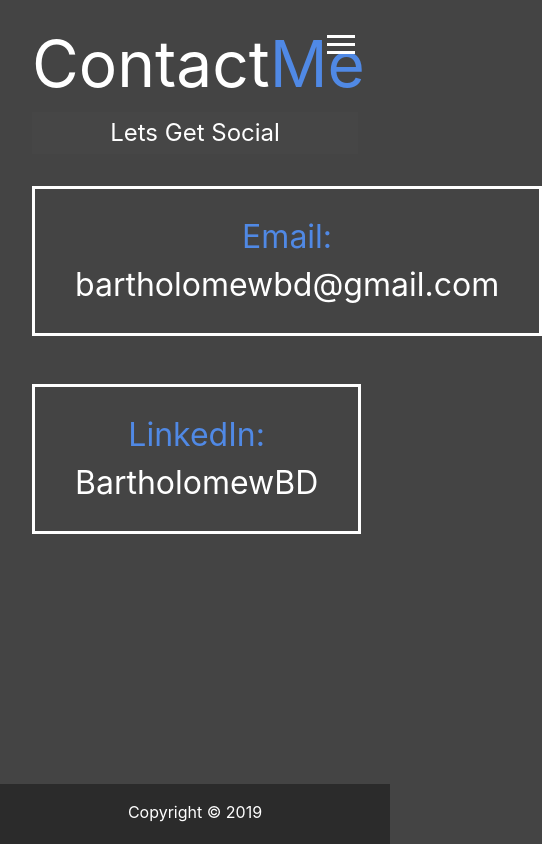
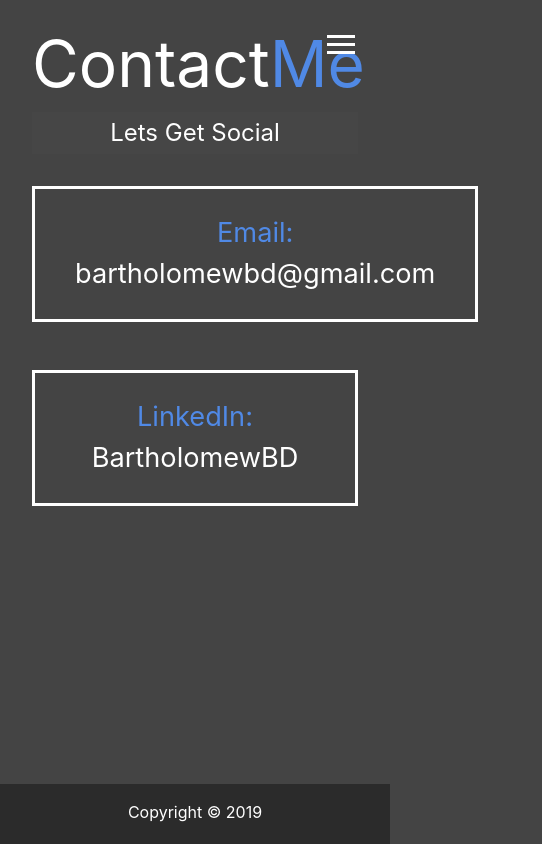
Before and after one commit to Bartholomewbd/myPortfolio, a website: page dist/contact.html in a window 390 px wide. Shown: the whole page, 542 px wide, since content can reach past the window. Drawn offline with Linux system fonts and the light colour scheme.

Commit message:
fixing contact for mobile

```diff
--- a/scss/_mobile.scss
+++ b/scss/_mobile.scss
@@ -64,10 +64,6 @@
   }
 }
 
-.boxes {
-  font-size: 0.6rem;
-}
-
 @include mediaSm {
   main#home h1 {
     margin-top: 10vh;
@@ -77,7 +73,3 @@
     grid-template-columns: 1fr;
   }
 }
-
-.contact-text {
-  font-size: 0.5rem;
-}
--- a/scss/main.scss
+++ b/scss/main.scss
@@ -144,7 +144,7 @@ main {
   margin-top: 1rem;
 
   div {
-    font-size: 2rem;
+    font-size: 1.7rem;
     border: 3px #fff solid;
     padding: 1.5rem 2.5rem;
     margin-bottom: 3rem;
```
Also changed, not shown: dist/css/main.css, 1 other file.
